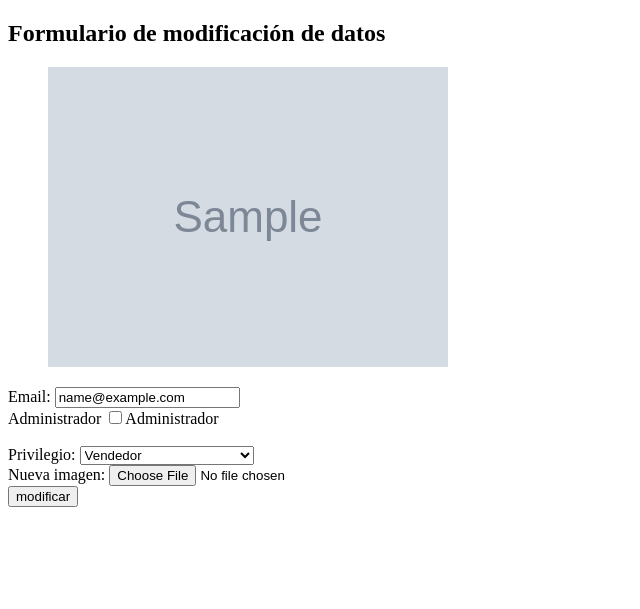
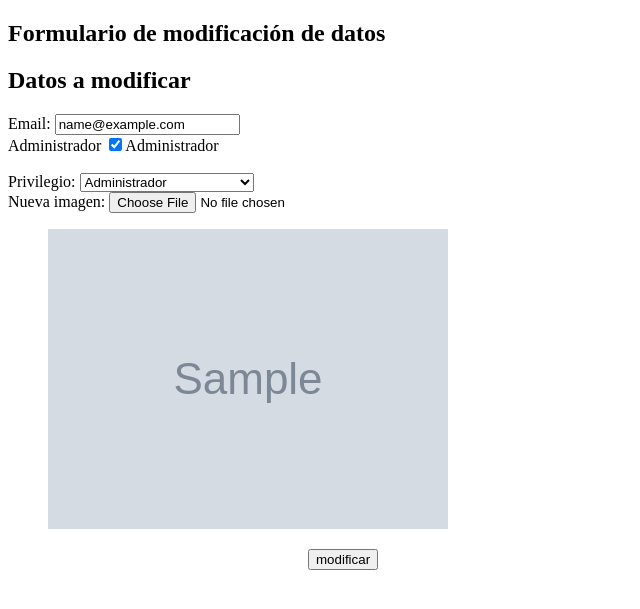
Before and after one commit to magumo19074/cifocar, a PHP site: template cifocar/view/usuarios/modificacionadmin.php in a window 1280 px wide. Shown: the top 609 px of the page, without its empty margins (0-640 px from the left). Run offline with PHP 8.4, Linux system fonts and the light colour scheme; the template is opened without the code that fills it: most values are stand-ins (such as "Sample title", 1, 10 or a date in 2020); grey boxes marked "Sample" are stand-in pictures; data that the repository does not hold is empty.

Commit message:
modificacion admin

```diff
--- a/cifocar/view/usuarios/modificacionadmin.php
+++ b/cifocar/view/usuarios/modificacionadmin.php
@@ -23,42 +23,43 @@
 
 			<h2>Formulario de modificación de datos</h2>
 
+			<div class="contenedor">
+    			<article class="texto3">
+
 			<form method="post" enctype="multipart/form-data" autocomplete="off">
 
-				<figure>
-					<img class="imagenactual" src="<?php echo $usuarios->imagen;?>"
-						alt="<?php echo  $usuarios->user;?>" />
-				</figure>
 
-
-
-
-
-
-				<label>Email:</label>
+				<h2>Datos a modificar</h2>
+			    <label>Email:</label>
 				<input type="email" name="email" required="required"
 					value="<?php echo $usuarios->email;?>"/><br/>
 
 				<label>Administrador</label>
-				<input type="checkbox" name="admin" value="1">Administrador</br>
-				</br>
+				<input type="checkbox" name="admin" <?php if($usuarios->admin) echo "checked='checked'"?>>Administrador<br/>
+				<br/>
 
 				<label>Privilegio:</label>
-					<select name="privilegio">
-						<option value="0">Administrador</option>
-						<option value="1">Responsable de compras</option>
-						<option value="2" selected="selected">Vendedor</option>
-					</select>
-				<br/>
+				<select name="privilegio">
+    					<option value="0" <?php if($usuarios->privilegio==0) echo "selected='selected'";?>>Administrador</option>
+    					<option value="1" <?php if($usuarios->privilegio==1) echo "selected='selected'";?>>Responsable de compras</option>
+    					<option value="2" <?php if($usuarios->privilegio==2) echo "selected='selected'";?>>Vendedor</option>
+    			</select><br/>
+
 
 				<label>Nueva imagen:</label>
 				<input type="hidden" name="MAX_FILE_SIZE" value="<?php echo $max_image_size;?>" />
 				<input type="file" accept="image/*" name="imagen" />
 				<br/>
 
-				<label></label>
-				<input type="submit" name="modificar" value="modificar"/><br/>
-			</form>
+				</article>
+
+				<figure class="imagen">
+					<img src="<?php echo $usuarios->imagen;?>"
+						alt="<?php echo  $usuarios->user;?>" />
+				</figure>
+				</div>
+				<input style="margin-left: 300px" class="botonok2" type="submit" name="modificar" value="modificar"/><br/>
+		</form>
 
 
 		</section>
```
